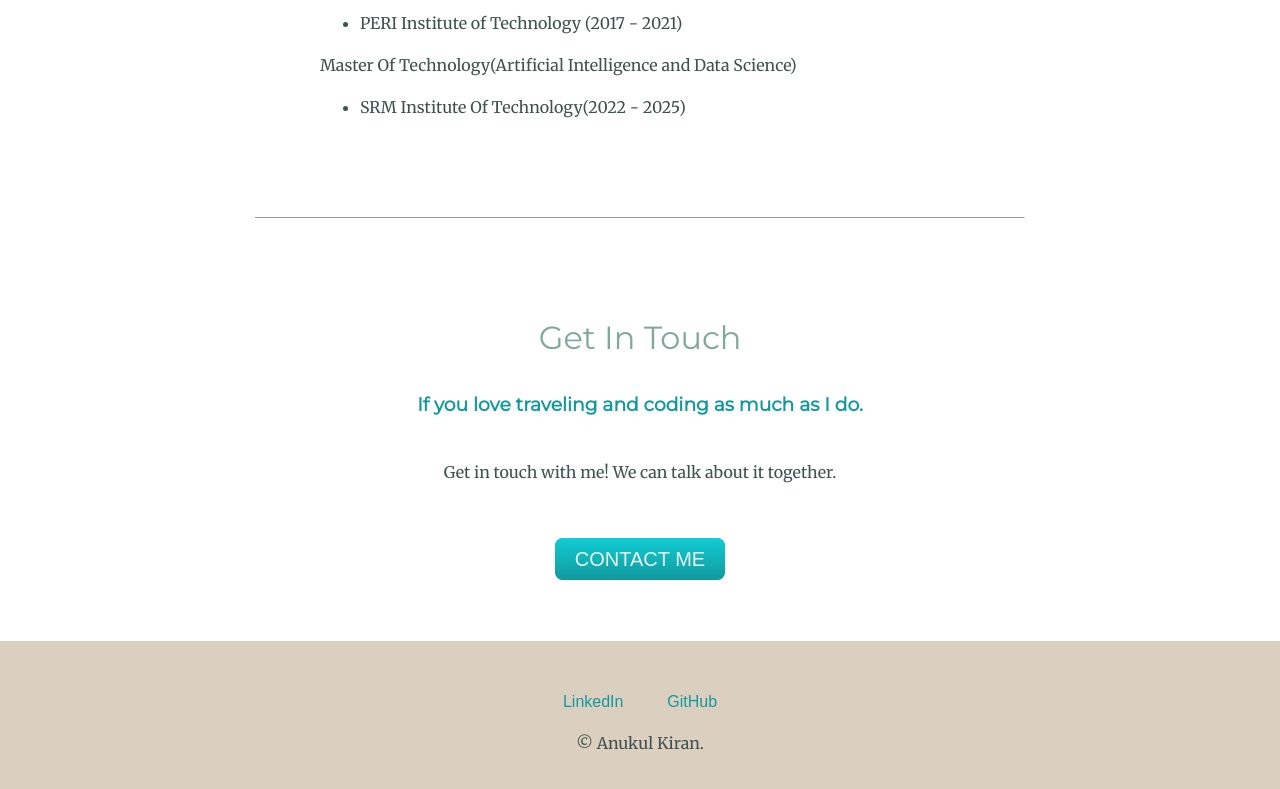
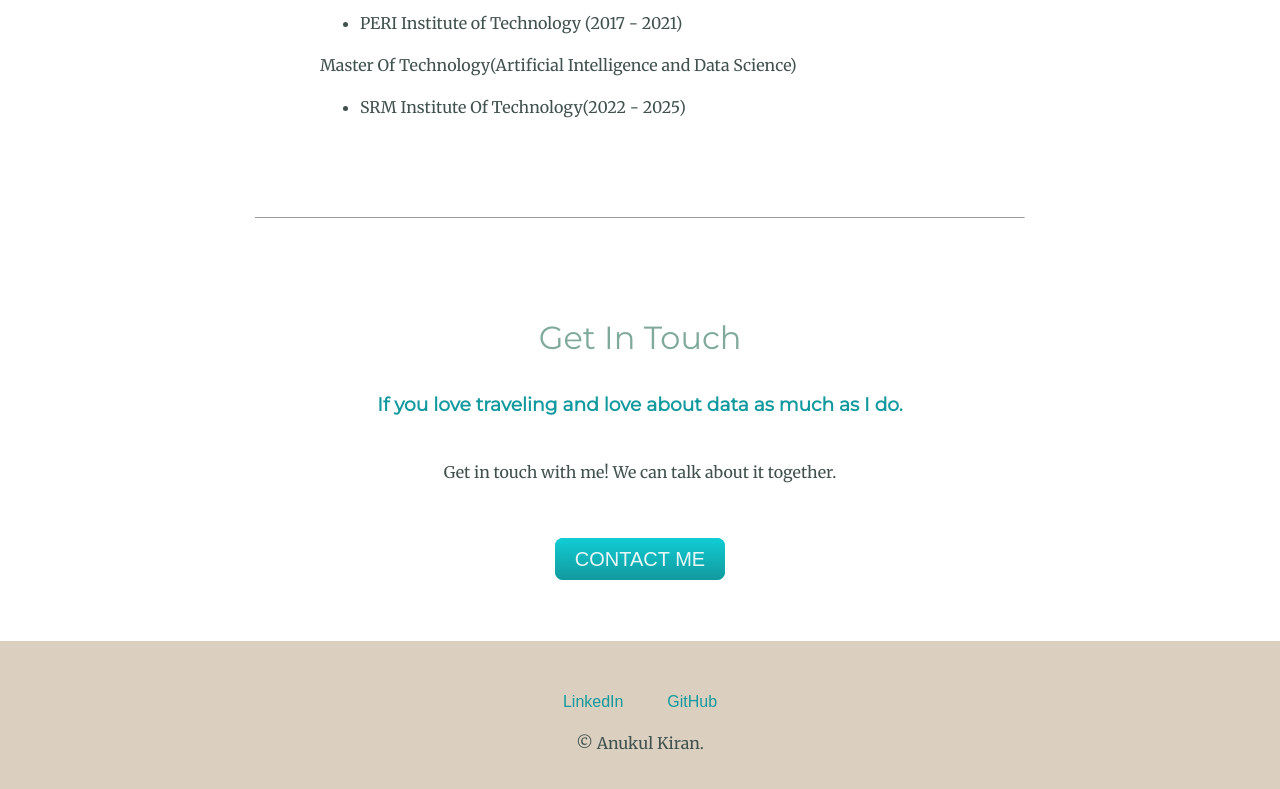
Before and after one commit to anukul-kiran/My_website, a plain HTML site: page index.html in a window 1280 px wide. Shown: the part 4887-5676 px from the top of the page. Drawn offline with Linux system fonts and the light colour scheme.

Commit message:
other updates

```diff
--- a/index.html
+++ b/index.html
@@ -90,7 +90,7 @@
     <hr class="final-hr">
     <div class="contact-me">
       <h2 id="contact">Get In Touch</h2>
-      <h3>If you love traveling and coding as much as I do.</h3>
+      <h3>If you love traveling and love about data as much as I do.</h3>
       <p class="contact-message">Get in touch with me! We can talk about it together.</p>
       <a class="btn" href="mailto:balasubramanian120@gmail.com">CONTACT ME</a>
     </div>
```
